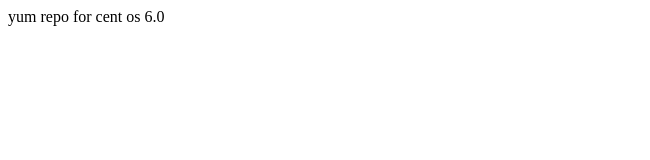
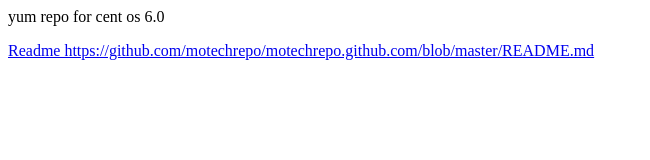
Before and after one commit to motechrepo/motechrepo.github.com, a plain HTML site: page index.html in a window 1280 px wide. Shown: the whole page, without its empty margins (0-650 px from the left). Drawn offline with Linux system fonts and the light colour scheme.

Commit message:
Update index.html

```diff
--- a/index.html
+++ b/index.html
@@ -4,5 +4,7 @@
 </head>
 <body>
 <p> yum repo for cent os 6.0</p>
+<a href="https://github.com/motechrepo/motechrepo.github.com/blob/master/README.md">Readme https://github.com/motechrepo/motechrepo.github.com/blob/master/README.md</a>
+
 </body>
 </html>
```
